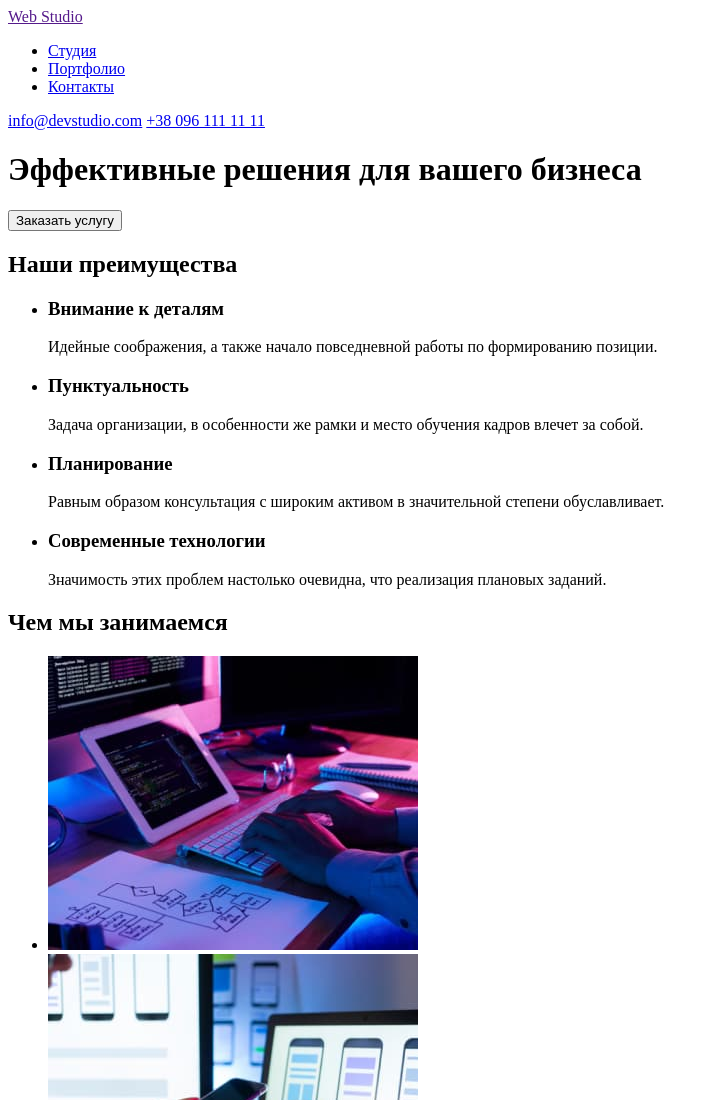
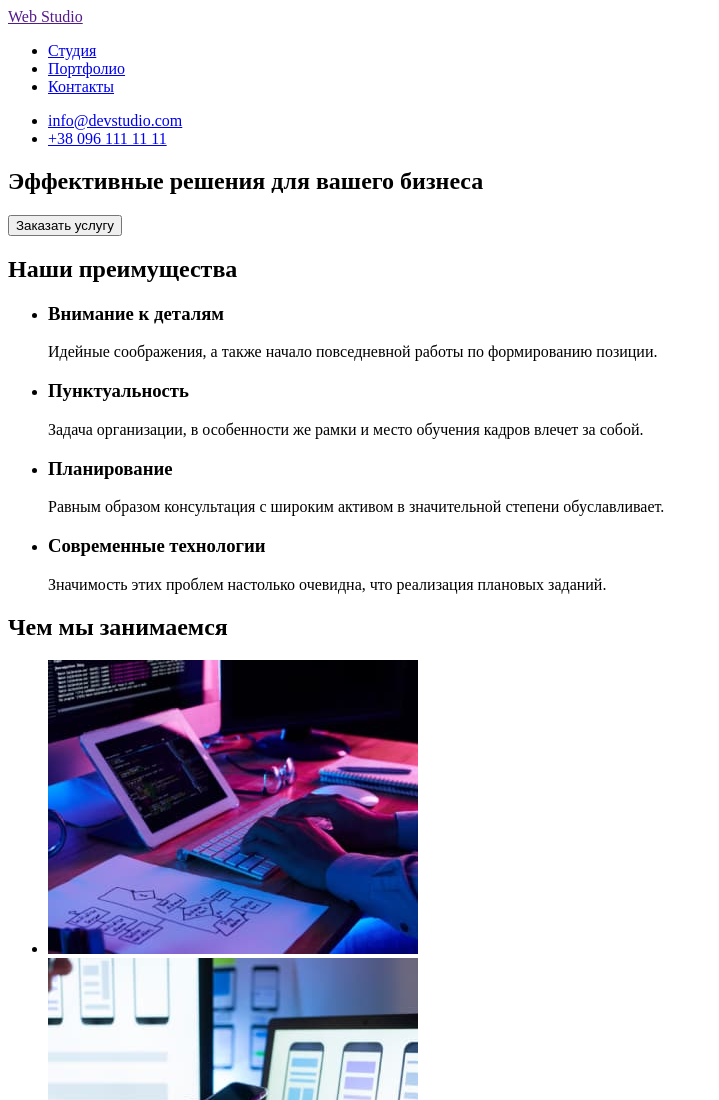
Before and after one commit to kamila1808/goit-markup-hw-01, a plain HTML site: page index.html in a window 1280 px wide. Shown: the top 1100 px of the page, without its empty margins (0-719 px from the left). Drawn offline with Linux system fonts and the light colour scheme.

Commit message:
Доработки

```diff
--- a/index.html
+++ b/index.html
@@ -24,13 +24,17 @@
                 </li>
             </ul>
         </nav>
-        <a href="mailto:info@devstudio.com">info@devstudio.com</a>
-        <a href="tel:+380961111111">+38 096 111 11 11</a>
+        <ul>
+            <li><a href="mailto:info@devstudio.com">info@devstudio.com</a></li>
+            <li><a href="tel:+380961111111">+38 096 111 11 11</a></li>
+        </ul>
     </header>
     <main>
         <!--Hero-->
+        <section>
         <h1>Эффективные решения для вашего бизнеса</h1>
         <button type="button">Заказать услугу</button>
+        </section>
         <section id="about">
             <!--скрытый заголовок-->
             <h2>Наши преимущества</h2>
```
